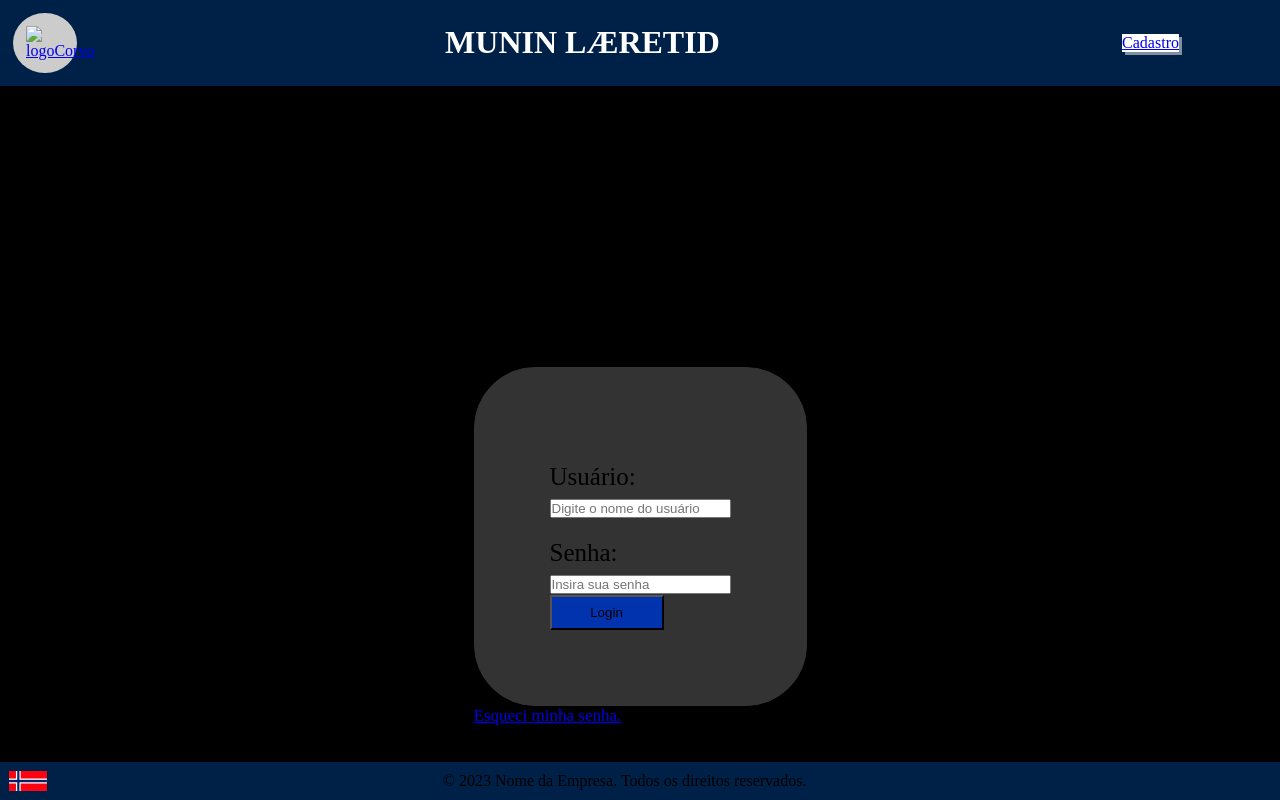
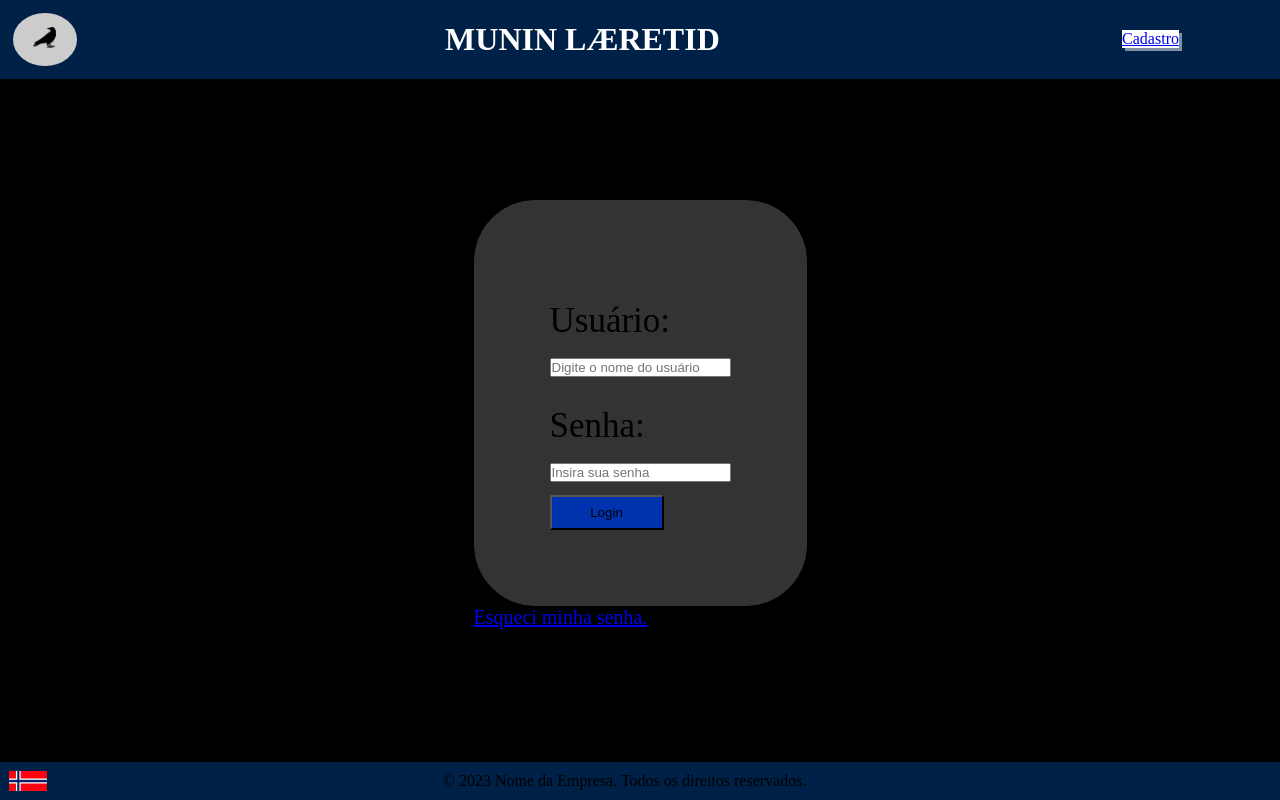
Before and after one commit to DilnaeSantos/trabalho-grupo-M2, a plain HTML site: page html/login.html in a window 1280 px wide. Drawn offline with Linux system fonts and the light colour scheme.

Commit message:
fix: :bug: corrigido o CSS da página de login
o form de login foi movido para o centro da página

```diff
--- a/html/login.html
+++ b/html/login.html
@@ -14,7 +14,7 @@
     <!-- Essa vai ser a página home, página de apresentação da empresa -->
     <header class="cabecalho">
         <div class="designFundoLogo">
-            <a href="../index.html" class="linkLogoCorvo"><img src="./styles/imagens/logo-corvo.png" alt="logoCorvo"
+            <a href="../index.html" class="linkLogoCorvo"><img src="../styles/imagens/logo-corvo.png" alt="logoCorvo"
                     class="imgLogo"></a>
         </div>
         <h1>MUNIN LÆRETID</h1>
--- a/styles/login.css
+++ b/styles/login.css
@@ -15,6 +15,7 @@ body{
     height: 25vh; /* Altura da janela de visualização */
     margin-top: 10%;
     font-size: 23px;
+    margin-bottom: 20%;
 }
 
 /* div do formulário */
@@ -24,17 +25,17 @@ body{
     border-radius: 61px; /* Raio de curvatura de 10 pixels */
     padding: 75px; /* Espaçamento interno */
     margin-top: 35%;
-    font-size: 25px;
+    font-size: 35px;
 }
 
 label {
     display: flex;
-    margin-top: 20px;
+    margin-top: 25px;
   }
 
 /* caixinha de saída do form */
 .output {
-  font-size: 17px;
+  font-size: 20px;
 }
 
 .button{
@@ -52,5 +53,5 @@ label {
 
 .linkRecuperaSenha{
     color: #FFF;
-    font-size: 17px;
+    font-size: 20px;
 }
```
